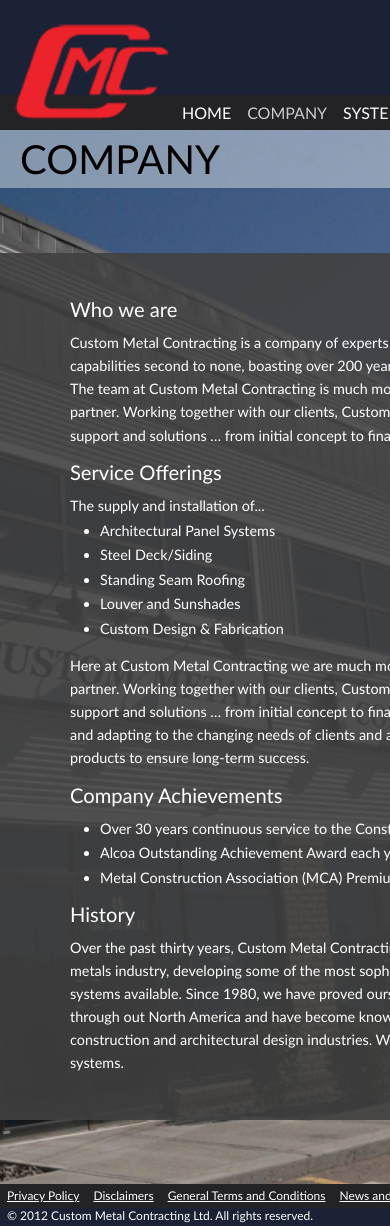
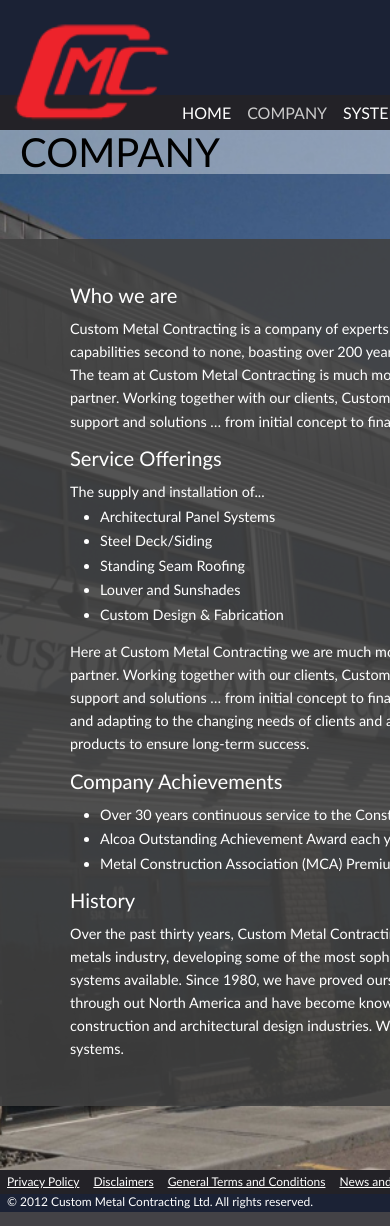
Before and after one commit to EddieMachete/cmc, a PHP site: page /Company.html in a window 390 px wide; the page is wider, and only the part inside the window is pictured. Run offline with PHP 8.4, Linux system fonts and the light colour scheme.

Commit message:
Css for section titles and fix for iPhone scaling

```diff
--- a/Company.html
+++ b/Company.html
@@ -5,11 +5,11 @@
     <meta http-equiv="Content-Type" content="text/html; charset=utf-8" />
     <meta http-equiv="Content-Language" content="en-us" />
     <meta name="distribution" content="Global" />
-    <!--meta name="viewport" content="width=980" /-->
     <meta name="viewport" content="width=device-width, initial-scale=1">
     <link href="Styles/Common.css" rel="stylesheet" type="text/css" />
     <link href="Styles/Company.css" rel="stylesheet" type="text/css" />
     <script language="javascript" type="text/javascript" src="Scripts/jquery.min.js"></script>
+    <script language="javascript" type="text/javascript" src="Scripts/ResizeForMobile.js"></script>
     <script language="javascript" type="text/javascript" src="Scripts/sci/SciBootstrap.js"></script>
     <script language="javascript" type="text/javascript" src="Scripts/sci/ui/ScalableBackgroundController.js"></script>
     <script language="javascript" type="text/javascript">
--- a/Contact.html
+++ b/Contact.html
@@ -9,6 +9,7 @@
     <link href="Styles/Common.css" rel="stylesheet" type="text/css" />
     <link href="Styles/Contact.css" rel="stylesheet" type="text/css" />
     <script language="javascript" type="text/javascript" src="Scripts/jquery.min.js"></script>
+    <script language="javascript" type="text/javascript" src="Scripts/ResizeForMobile.js"></script>
     <script language="javascript" type="text/javascript" src="Scripts/sci/SciBootstrap.js"></script>
     <script language="javascript" type="text/javascript" src="Scripts/sci/ui/ScalableBackgroundController.js"></script>
     <script language="javascript" type="text/javascript">
--- a/PrivacyPolicy.html
+++ b/PrivacyPolicy.html
@@ -5,6 +5,7 @@
     <meta name="viewport" content="width=device-width, initial-scale=1">
     <link href="Styles/Common.css" rel="stylesheet" type="text/css" />
     <script language="javascript" type="text/javascript" src="Scripts/jquery.min.js"></script>
+    <script language="javascript" type="text/javascript" src="Scripts/ResizeForMobile.js"></script>
     <script language="javascript" type="text/javascript" src="Scripts/sci/SciBootstrap.js"></script>
     <script language="javascript" type="text/javascript" src="Scripts/sci/ui/ScalableBackgroundController.js"></script>
     <script language="javascript" type="text/javascript">
--- /dev/null
+++ b/Scripts/ResizeForMobile.js
@@ -0,0 +1,4 @@
+if (navigator.userAgent.match(/mobile/i) && !navigator.platform.match(/ipad/i))
+{
+    $('meta[name=viewport]').attr("content", "user-scalable=no, initial-scale=" + ($(window).width() / 980) + ", minimum-scale=.2, maximum-scale=1, width=480px");
+}
--- a/Styles/Common.css
+++ b/Styles/Common.css
@@ -17,7 +17,8 @@ h1
     filter:progid:DXImageTransform.Microsoft.gradient(startColorstr=#33FFFFFF, endColorstr=#33FFFFFF);
     font-size:2.5em;
     font-weight:normal;
-    padding:5px 20px;
+    line-height:1.1em;
+    padding:0px 20px;
     text-transform:uppercase;
 }
 
--- a/carouselTest.html
+++ b/carouselTest.html
@@ -7,6 +7,7 @@
     <!--<link href="Styles/Common.css" rel="stylesheet" type="text/css" />
     <link href="Styles/index.css" rel="stylesheet" type="text/css" />-->
     <script language="javascript" type="text/javascript" src="Scripts/jquery.min.js"></script>
+    <script language="javascript" type="text/javascript" src="Scripts/ResizeForMobile.js"></script>
     <!--<script language="javascript" type="text/javascript" src="Scripts/sci/SciBootstrap.js"></script>
     <script language="javascript" type="text/javascript" src="Scripts/sci/ui/BackgroundCarousel.js"></script>-->
     <script language="javascript" type="text/javascript">
--- a/index.html
+++ b/index.html
@@ -5,12 +5,11 @@
     <meta http-equiv="Content-Type" content="text/html; charset=utf-8" />
     <meta http-equiv="Content-Language" content="en-us" />
     <meta name="distribution" content="Global" />
-    <!--meta name="viewport" content="width=980" /-->
-    <meta name="viewport" content="width=980, initial-scale=1">
-    <!--<meta name="viewport" content="width=device-width, initial-scale=1">-->
+    <meta name="viewport" content="width=device-width, initial-scale=1">
     <link href="Styles/Common.css" rel="stylesheet" type="text/css" />
     <link href="Styles/index.css" rel="stylesheet" type="text/css" />
     <script language="javascript" type="text/javascript" src="Scripts/jquery.min.js"></script>
+    <script language="javascript" type="text/javascript" src="Scripts/ResizeForMobile.js"></script>
     <script language="javascript" type="text/javascript" src="Scripts/sci/SciBootstrap.js"></script>
     <script language="javascript" type="text/javascript" src="Scripts/sci/Calculations.js"></script>
     <script language="javascript" type="text/javascript" src="Scripts/sci/ui/BackgroundCarousel.js"></script>
```
